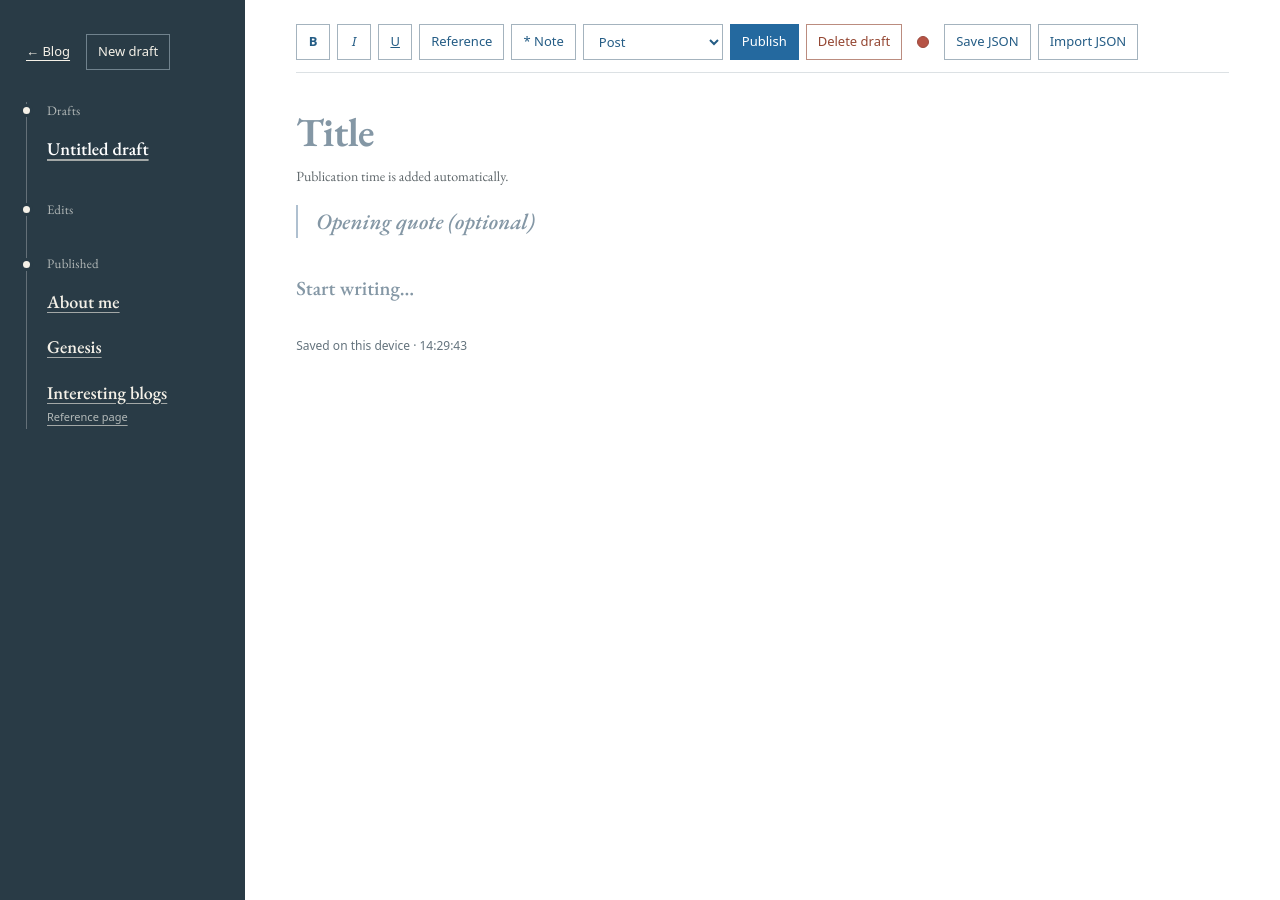
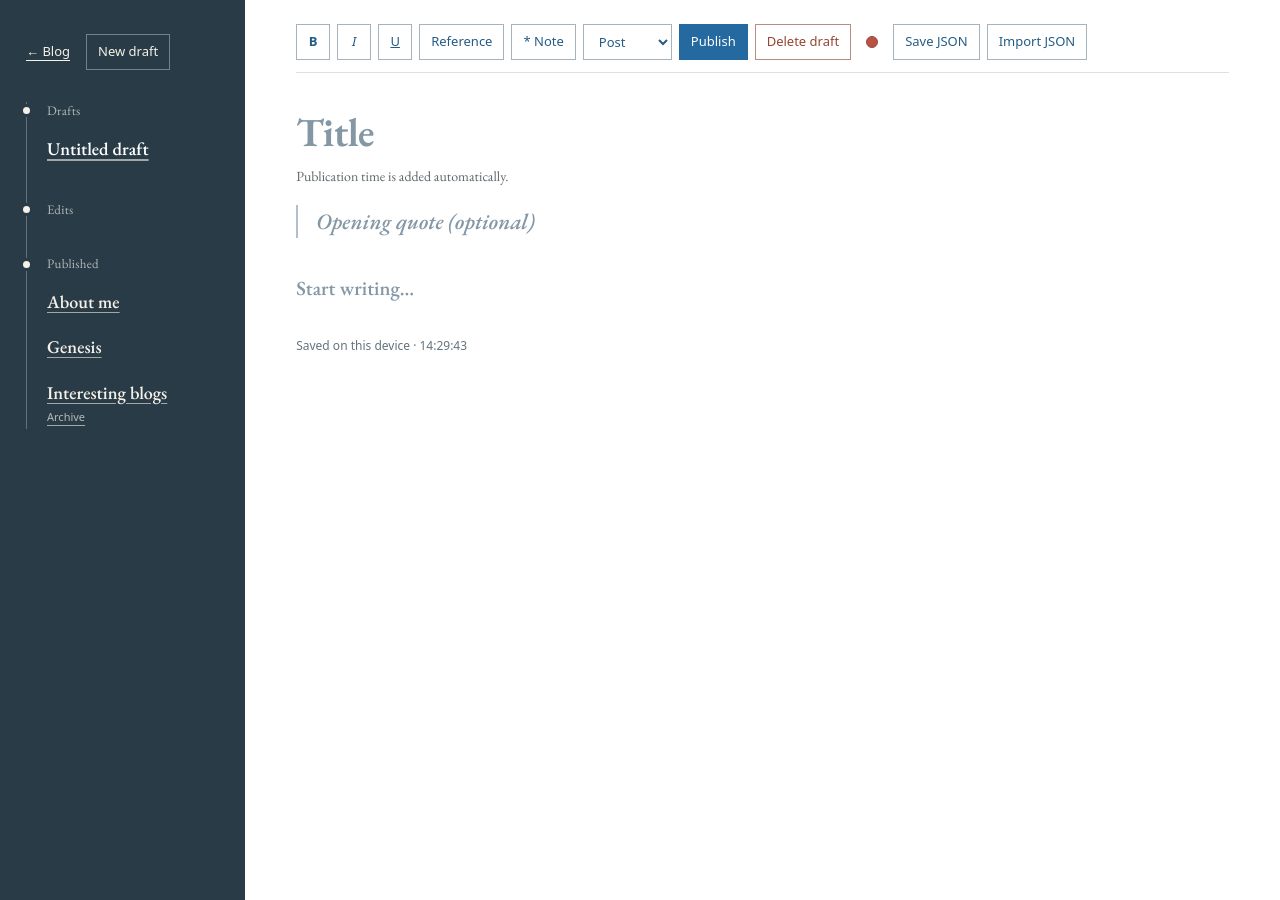
Before and after one commit to SjaakieChen/personal-blog, a Jekyll site: the page built from write.html, in a window 1280 px wide. Built offline with Jekyll 4.4.1, drawn with Linux system fonts in a browser that asks for light colours.

Commit message:
Rename supporting reference pages to Archive

```diff
--- a/assets/writer-core.js
+++ b/assets/writer-core.js
@@ -82,7 +82,7 @@
   function prepare(draft, now=new Date()) {
     const doc=draft.doc || plainDocument(draft.body || '');
     if(!draft.title.trim() || !validDocument(doc) || !doc.some(b=>b.runs.some(r=>r.text.trim() || r.label?.trim()))) throw new Error('Add a title and some writing first.');
-    if(!['post','page'].includes(draft.kind)) throw new Error('Choose a post or a page.');
+    if(!['post','page'].includes(draft.kind)) throw new Error('Choose Post or Archive.');
     const availableReferences=draft.references || [];
     const notes=draft.notes || [];
     if(!validNotes(notes))throw new Error('Each explanation needs text and a unique ID.');
--- a/assets/writer.js
+++ b/assets/writer.js
@@ -202,7 +202,7 @@
       await refreshIndex();
       d=drafts.find(item=>item.id===d.id) || d;publishingDraft=d;
       const titleKey=value=>value.normalize('NFKC').trim().replace(/\s+/g,' ').toLocaleLowerCase();
-      if(published.some(p=>p.kind===d.kind && p.path!==d.sourcePath && p.path!==d.targetPath && titleKey(p.title)===titleKey(d.title)))throw new Error('A '+(d.kind==='page'?'reference page':'post')+' with this title already exists. Open it to edit, or choose a different title.');
+      if(published.some(p=>p.kind===d.kind && p.path!==d.sourcePath && p.path!==d.targetPath && titleKey(p.title)===titleKey(d.title)))throw new Error((d.kind==='page'?'An archive entry':'A post')+' with this title already exists. Open it to edit, or choose a different title.');
       // Keep the exact request for a safe retry if the response is lost.
       const fingerprint=JSON.stringify([d.title,d.quote,d.doc,d.kind,d.references,d.quoteReference,d.quoteLocator,d.notes]);
       if(!d.pendingPublication || d.pendingPublication.fingerprint!==fingerprint) {
@@ -244,7 +244,7 @@
     $('delete-draft').disabled=publishing;
     $('delete-post').hidden=!isPrivate || !current().sourcePath;
     $('delete-post').disabled=publishing || !current().sourceSha;
-    $('delete-post').textContent=current().kind==='page'?'Delete page':'Delete post';
+    $('delete-post').textContent=current().kind==='page'?'Delete archive entry':'Delete post';
   }
   let deletionTarget=null;
   $('delete-draft').addEventListener('click',()=>{
@@ -259,8 +259,8 @@
   $('delete-post').addEventListener('click',()=>{
     if(publishing || !current().sourcePath || !current().sourceSha)return;
     changed();const d=current();deletionTarget={id:d.id,path:d.sourcePath,sha:d.sourceSha,title:d.title};
-    $('delete-heading').textContent=d.kind==='page'?'Delete reference page?':'Delete published post?';
-    $('delete-description').textContent='Remove “'+d.title+'” from the public blog?'+(d.kind==='page'?' Existing references to this page will stop working.':'');
+    $('delete-heading').textContent=d.kind==='page'?'Delete archive entry?':'Delete published post?';
+    $('delete-description').textContent='Remove “'+d.title+'” from the public blog?'+(d.kind==='page'?' Existing references to this archive entry will stop working.':'');
     $('delete-detail').textContent='This also removes its local draft copies. The original remains recoverable from GitHub history.';
     $('confirm-delete').textContent='Delete from blog';
     $('delete-dialog').showModal();
@@ -400,12 +400,12 @@
     for(const [state,label,field] of [['draft','Drafts','createdAt'],['edit','Edits','updatedAt']]) {
       heading(label);
       [...drafts].filter(d=>writingState(d)===state).sort(newestFirst(field)).forEach(d=>{
-        item(d.title,d.id,()=>{leavePublishedPreview();active=d.id;load();save();},d.kind==='page'?'Reference page':null);
+        item(d.title,d.id,()=>{leavePublishedPreview();active=d.id;load();save();},d.kind==='page'?'Archive':null);
       });
     }
     heading('Published');
     [...published].sort(newestFirst('publishedAt')).forEach(entry=>{
-      item(entry.title,'published:'+entry.path,()=>openPublished(entry),entry.kind==='page'?'Reference page':null);
+      item(entry.title,'published:'+entry.path,()=>openPublished(entry),entry.kind==='page'?'Archive':null);
     });
     sidebar.scrollTop=scroll;
   }
@@ -613,7 +613,7 @@
     $('reference-form').reset();$('reference-error').textContent='';
     $('reference-display-field').hidden=target!=='body';
     $('reference-existing').replaceChildren(new Option('New source',''),...refs.map(r=>new Option(r.title,r.id)));
-    $('reference-page').replaceChildren(new Option('Choose a page (optional)',''),...published.filter(p=>p.kind==='page').map(p=>new Option(p.title,p.url)));
+    $('reference-page').replaceChildren(new Option('Choose an archive entry (optional)',''),...published.filter(p=>p.kind==='page').map(p=>new Option(p.title,p.url)));
     $('reference-existing').value=id || (target==='quote'?d.quoteReference || '':'');
     fillReference(refs.find(r=>r.id===$('reference-existing').value));
     $('reference-locator').value=target==='quote'?d.quoteLocator || '':'';
--- a/publisher/server.py
+++ b/publisher/server.py
@@ -123,7 +123,7 @@ def ensure_unique_title(path, content):
     _, entries = repository_sources()
     for other, _, meta, _ in entries:
         if other != path and other.split('/')[0] == path.split('/')[0] and normalized(meta.get('title', '')) == title:
-            error = RuntimeError('A post or reference page with this title already exists. Open it to edit, or choose a different title.')
+            error = RuntimeError('A post or archive entry with this title already exists. Open it to edit, or choose a different title.')
             error.status = 409
             raise error
 
@@ -219,7 +219,7 @@ def read_login(process):
 def publish(data):
     path, content = data.get('path'), data.get('content')
     if not valid_path(path) or not isinstance(content, str) or not content.startswith('---\n') or len(content.encode()) > 1_000_000:
-        raise ValueError('Invalid post or reference page.')
+        raise ValueError('Invalid post or archive entry.')
     base_sha = data.get('baseSha')
     endpoint = f'repos/{REPO}/contents/{path}'
     try:
@@ -255,7 +255,7 @@ def publish(data):
 def delete_entry(data):
     path, base_sha = data.get('path'), data.get('baseSha')
     if not valid_path(path) or not isinstance(base_sha, str) or not re.fullmatch(r'[a-f0-9]{40}', base_sha):
-        raise ValueError('Select a published post or reference page before deleting.')
+        raise ValueError('Select a published post or archive entry before deleting.')
     endpoint = f'repos/{REPO}/contents/{path}'
     try:
         existing = gh_api(endpoint+'?ref=main')
--- a/write.html
+++ b/write.html
@@ -25,7 +25,7 @@ permalink: /write/
 <button data-command="underline" type="button" aria-label="Underline" aria-pressed="false"><u>U</u></button>
 <button id="add-reference" type="button">Reference</button>
 <button id="add-note" type="button">* Note</button>
-<select id="kind" aria-label="Writing type"><option value="post">Post</option><option value="page">Reference page</option></select>
+<select id="kind" aria-label="Writing type"><option value="post">Post</option><option value="page">Archive</option></select>
 <button id="publish" class="primary" type="button">Publish</button>
 <button id="resume-edits" type="button" hidden>Resume edits</button>
 <button id="delete-post" type="button" hidden>Delete post</button>
@@ -78,16 +78,16 @@ permalink: /write/
 <label>Text size<select id="reference-display-style"><option value="normal">Normal text</option><option value="small">Small text (superscript)</option></select></label>
 </div>
 <label>Use a source<select id="reference-existing"><option value="">New source</option></select></label>
-<label>Your reference pages<select id="reference-page"><option value="">Choose a page (optional)</option></select></label>
+<label>Your archive<select id="reference-page"><option value="">Choose an archive entry (optional)</option></select></label>
 <label>Title<input id="reference-title" autocomplete="off" required></label>
 <label>Source URL or PDF link<input id="reference-url" autocomplete="off" required placeholder="https://…"></label>
 <label>Author / organisation<input id="reference-author" autocomplete="off"></label>
 <label>Publication details<input id="reference-details" autocomplete="off" placeholder="Year, journal, DOI…"></label>
-<label>Saved copy link (optional)<input id="reference-saved" autocomplete="off" placeholder="Your reference page, saved PDF, or archive URL"></label>
+<label>Saved copy link (optional)<input id="reference-saved" autocomplete="off" placeholder="An archive entry, saved PDF, or archive URL"></label>
 <label>Note (optional)<textarea id="reference-note" autocomplete="off" rows="2"></textarea></label>
 <label>Page / section for this citation<input id="reference-locator" autocomplete="off" placeholder="p. 12, §3…"></label>
 <label class="check-label"><input id="reference-quoted" type="checkbox"> Quote the selected text</label>
 <p id="reference-error" role="status"></p>
-<div class="actions"><button class="primary" type="submit">Insert reference</button><button id="reference-cancel" type="button">Cancel</button><button id="new-reference-page" type="button">New reference page</button></div>
+<div class="actions"><button class="primary" type="submit">Insert reference</button><button id="reference-cancel" type="button">Cancel</button><button id="new-reference-page" type="button">New archive entry</button></div>
 </form></dialog>
 </body></html>
```
Also changed, not shown: publisher/README.md (+1 -1 lines), README.md.
